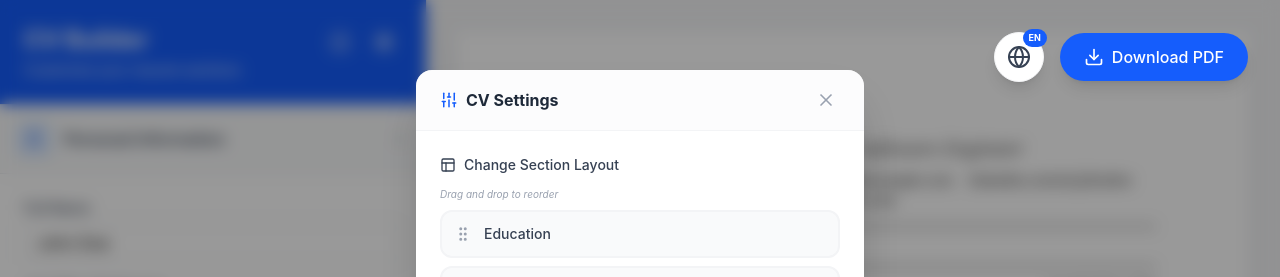
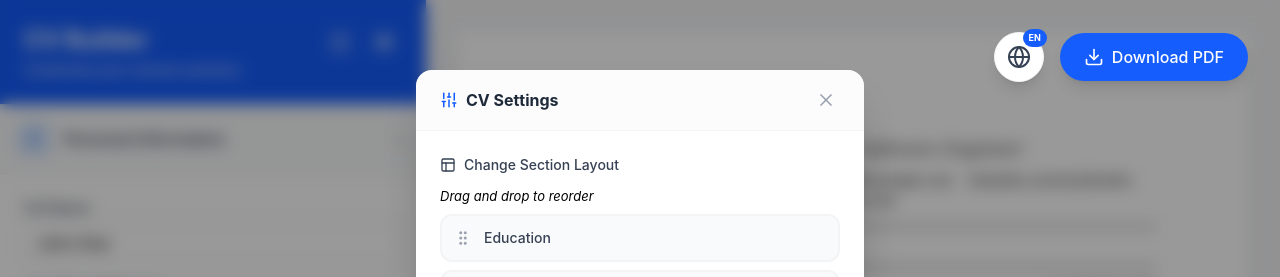
Before and after one commit to Lautaro-R-collins/CV-Builder, a React (Vite) app: page / in a window 1280 px wide. Both pictures are taken after a click on the button 383 px from the left and 42 px from the top of the page. Shown: the top 277 px of the page. Built offline with nearby package versions, Linux system fonts and the light colour scheme.

Commit message:
refactor

```diff
--- a/src/components/CV/CV.jsx
+++ b/src/components/CV/CV.jsx
@@ -16,10 +16,9 @@ const CV = () => {
     base: 'text-base',
   };
 
-  // Convert mm to pixels (approximate, browser handles scaling)
-  // We'll work with relative heights mostly
+  // Convert mm to pixels
   const A4_HEIGHT_MM = 297;
-  const MARGINS_MM = (settings.margins || 1) * 10; // cm to mm
+  const MARGINS_MM = (settings.margins || 1) * 10;
   const MAX_CONTENT_HEIGHT_MM = A4_HEIGHT_MM - (MARGINS_MM * 2);
 
   useLayoutEffect(() => {
@@ -92,6 +91,7 @@ const CV = () => {
             </span>
           )}
       </h1>
+
       <div className={`flex flex-wrap gap-x-4 ${settings.headerStyle === 'center' ? 'justify-center' : 'justify-start'} text-sm opacity-90`}>
          {generalInfo.address && <span>{generalInfo.address}</span>}
          {generalInfo.phone && <span>{generalInfo.phone}</span>}
--- a/src/components/CV/SettingsModal.jsx
+++ b/src/components/CV/SettingsModal.jsx
@@ -37,7 +37,7 @@ const SettingsModal = ({ isOpen, onClose }) => {
           </h3>
           <button
             onClick={onClose}
-            className="p-1 text-gray-400 hover:text-gray-600 hover:bg-gray-100 rounded-full transition-colors"
+            className="p-1 cursor-pointer text-gray-400 hover:text-red-600 hover:bg-gray-100 rounded-full transition-colors"
           >
             <X size={20} />
           </button>
@@ -50,7 +50,7 @@ const SettingsModal = ({ isOpen, onClose }) => {
              <label className="flex items-center gap-2 text-sm font-medium text-gray-700">
                 <Layout size={16} /> {t('settings.layout')}
             </label>
-            <p className="text-[10px] text-gray-400 italic mb-2">{t('settings.dragHint')}</p>
+            <p className="text-[13px] text-black italic mb-2">{t('settings.dragHint')}</p>
 
             <DragDropContext onDragEnd={handleDragEnd}>
               <Droppable droppableId="sections">
@@ -149,7 +149,7 @@ const SettingsModal = ({ isOpen, onClose }) => {
                 </button>
                 <button
                     onClick={() => updateSettings({ headerStyle: 'left' })}
-                    className={`flex items-center justify-center gap-2 py-2 px-4 rounded-lg border-2 transition-all ${
+                    className={`flex items-center cursor-pointer justify-center gap-2 py-2 px-4 rounded-lg border-2 transition-all ${
                         settings.headerStyle === 'left'
                         ? 'border-blue-500 bg-blue-50 text-blue-700'
                         : 'border-gray-100 text-gray-600 hover:bg-gray-50'
@@ -170,7 +170,7 @@ const SettingsModal = ({ isOpen, onClose }) => {
                     <button
                         key={size}
                         onClick={() => updateSettings({ fontSize: size })}
-                        className={`flex-1 py-1.5 rounded-lg text-xs font-semibold uppercase transition-all ${
+                        className={`flex-1 py-1.5 cursor-pointer rounded-lg text-xs font-semibold uppercase transition-all ${
                             settings.fontSize === size
                             ? 'bg-white text-blue-600 shadow-sm'
                             : 'text-gray-500 hover:text-gray-700 hover:bg-gray-200'
```
